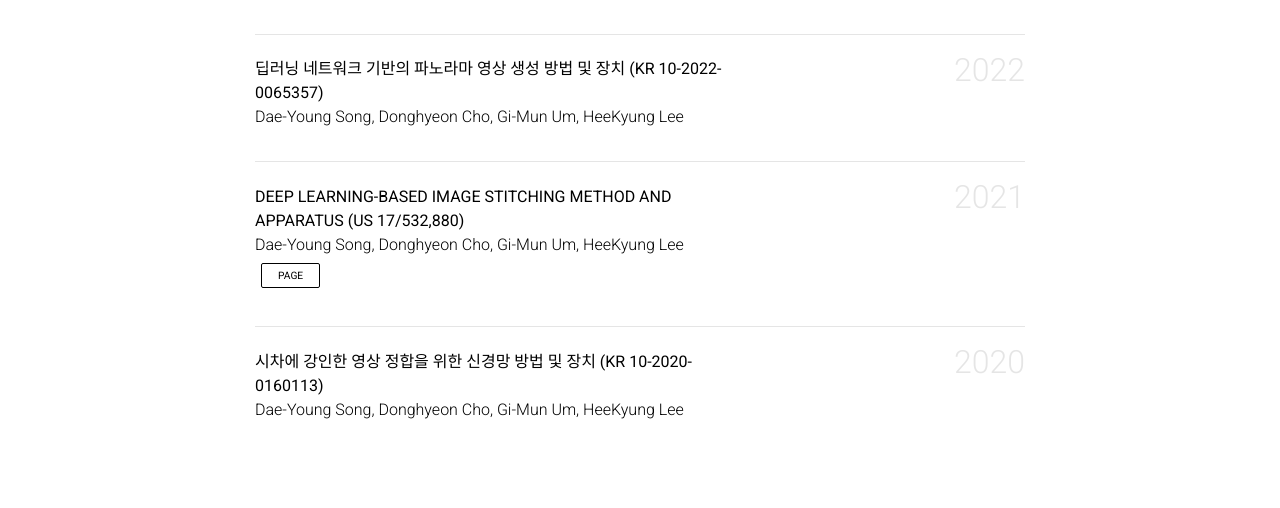
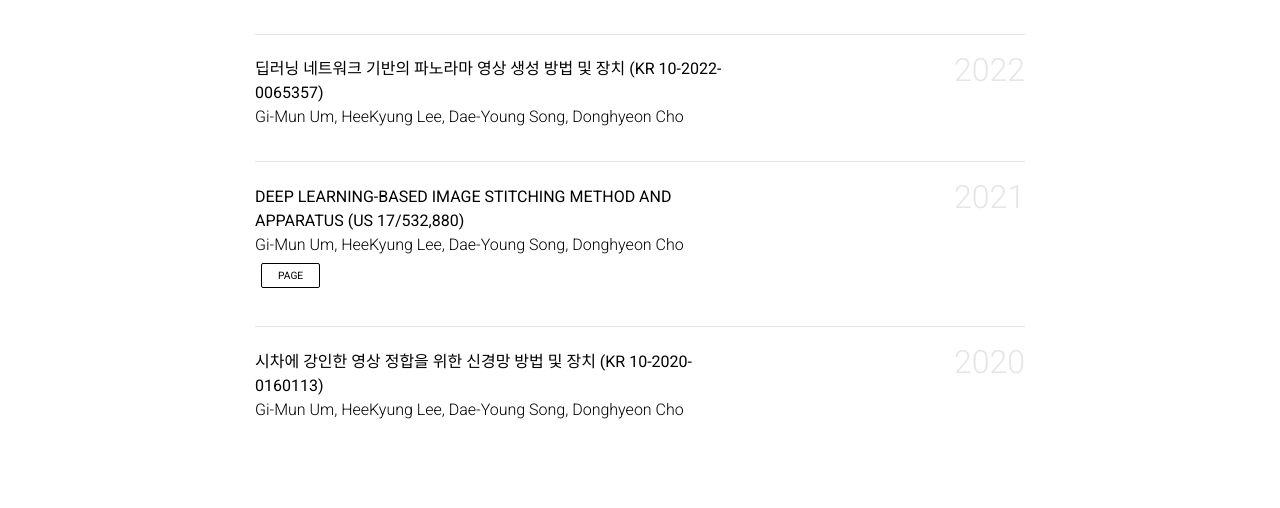
Before and after one commit to EadCat/EadCat.github.io, a Jekyll site: the page built from _pages/about.md, in a window 1280 px wide. Shown: the part 1832-2340 px from the top of the page. Built offline with Jekyll 4.4.1, drawn with Linux system fonts in a browser that asks for light colours; comment, search, counter and statistics services are not loaded; a style sheet for code colours, icons or effects is not loaded; part of the change alters nothing that is shown.

```diff
--- a/_data/patents.yml
+++ b/_data/patents.yml
@@ -1,25 +1,25 @@
 2022:
   - title: "딥러닝 네트워크 기반의 파노라마 영상 생성 방법 및 장치 (KR 10-2022-0065357)"
     authors:
+      - Gi-Mun Um
+      - HeeKyung Lee
       - Dae-Young Song
       - Donghyeon Cho
-      - Gi-Mun Um
-      - HeeKyung Lee
 
 2021:
   - title: "DEEP LEARNING-BASED IMAGE STITCHING METHOD AND APPARATUS (US 17/532,880)"
     authors:
+      - Gi-Mun Um
+      - HeeKyung Lee
       - Dae-Young Song
       - Donghyeon Cho
-      - Gi-Mun Um
-      - HeeKyung Lee
     resources:
       page: https://patents.google.com/patent/US20220164922A1/en
 
 2020:
   - title: "시차에 강인한 영상 정합을 위한 신경망 방법 및 장치 (KR 10-2020-0160113)"
     authors:
+      - Gi-Mun Um
+      - HeeKyung Lee
       - Dae-Young Song
       - Donghyeon Cho
-      - Gi-Mun Um
-      - HeeKyung Lee
```
